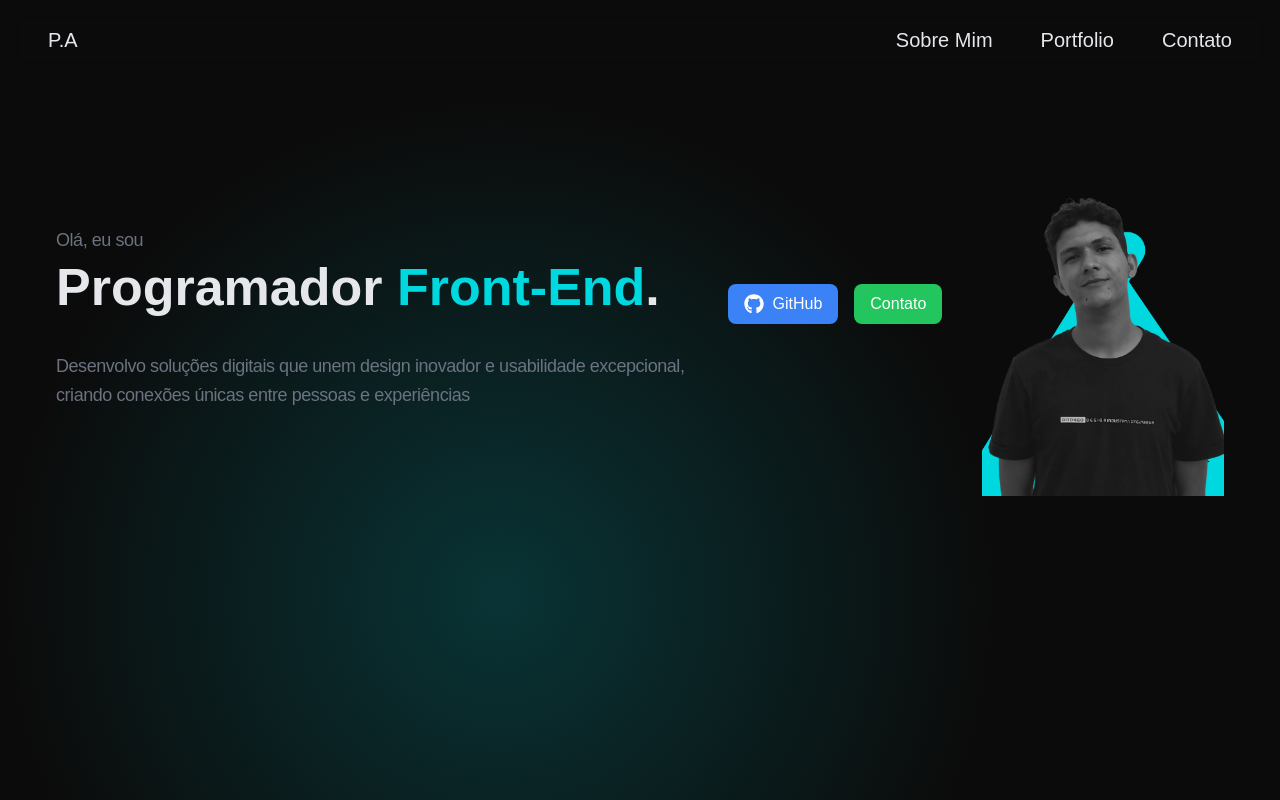
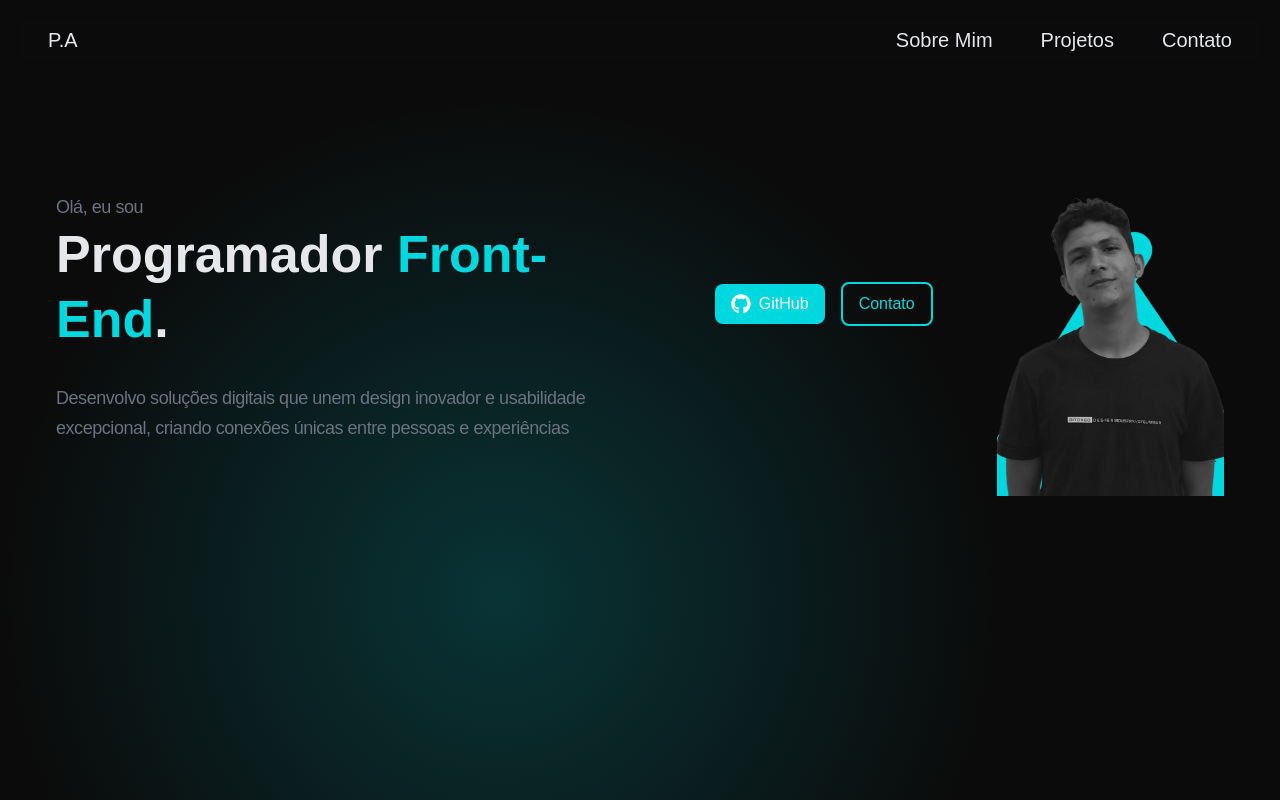
Before and after one commit to pedrinho-devv/Portfolio, a React (Vite) app: page / in a window 1280 px wide. Shown: the top 800 px of the page. Built offline with nearby package versions, Linux system fonts and the light colour scheme.

Commit message:
overflow-hidden

```diff
--- a/src/Components/Hero.jsx
+++ b/src/Components/Hero.jsx
@@ -1,9 +1,9 @@
 import profilepic from "../assets/perfil-photo.png";
-import { FaGithub, FaReact } from "react-icons/fa";
+import { FaGithub } from "react-icons/fa";
 
 const Hero = () => {
   return (
-    <div className="mt-24 max-w-[1200px] mx-auto">
+    <div className="overflow-hidden mt-24 max-w-[1200px] mx-auto">
       {/* Container Principal */}
       <div className="md:flex md:items-center gap-6 px-4">
         {/* Texto de apresentação */}
@@ -17,20 +17,22 @@ const Hero = () => {
             excepcional, criando conexões únicas entre pessoas e experiências
           </p>
         </div>
-        <div className="flex flex-col sm:flex-row items-center justify-center gap-4 p-4">
+
+        {/* Botões */}
+        <div className="flex sm:flex-row flex-col items-center justify-center gap-4 p-4 md:w-[500px] mx-auto">
           {/* Botão GitHub */}
-          <button className="bg-blue-500 text-white py-2 px-4 rounded-lg w-full sm:w-auto text-center flex items-center justify-center gap-2">
+          <button className="bg-[#00D8E0] text-white py-2 px-4 rounded-lg w-full sm:w-auto text-center flex items-center justify-center gap-2">
             <FaGithub className="text-xl" />
             GitHub
           </button>
 
           {/* Botão Contato */}
-          <button className="bg-green-500 text-white py-2 px-4 rounded-lg w-full sm:w-auto text-center flex items-center justify-center gap-2">
-
+          <button className="border-2 border-[#00D8E0] text-[#00D8E0] py-2 px-4 rounded-lg w-full sm:w-auto text-center flex items-center justify-center gap-2">
             Contato
           </button>
         </div>
 
+        {/* Imagem de Perfil */}
         <div className="flex justify-center md:justify-end mt-6 md:mt-0">
           <img
             src={profilepic}
--- a/src/Components/Navbar.jsx
+++ b/src/Components/Navbar.jsx
@@ -32,7 +32,7 @@ const Navbar = () => {
     }
 
   return (
-    <div className='md:fixed top-0 left-0 w-full bg-opacity-70 backdrop-blur-md z-50'>
+    <div className='overflow-hidden md:fixed top-0 left-0 w-full bg-opacity-70 backdrop-blur-md z-50'>
         <div className='max-w-[1300px] mx-auto  flex justify-between text-gray-200
         text-xl items-center px-12 h-20'>
 
@@ -40,7 +40,7 @@ const Navbar = () => {
 
             <ul className='hidden md:flex gap-12 z-10 cursor-pointer'>
                 <li><Link to="skills" smooth={true} offset={50} duration={500}>Sobre Mim</Link></li>
-                <li><Link to="portfolio" smooth={true} offset={50} duration={500}>Portfolio</Link></li>
+                <li><Link to="portfolio" smooth={true} offset={50} duration={500}>Projetos</Link></li>
                 <li><Link to="contact" smooth={true} offset={50} duration={500}>Contato</Link></li>
             </ul>
 
@@ -56,7 +56,7 @@ const Navbar = () => {
             >
                 <ul className='font-semibold text-4xl space-y-8 mt-24 text-center'>
                     <li><Link to="skills" onClick={closeNav} smooth={true} offset={50} duration={500}>Sobre Mim</Link></li>
-                    <li><Link to="portfolio" onClick={closeNav} smooth={true} offset={50} duration={500}>Portfolio</Link></li>
+                    <li><Link to="portfolio" onClick={closeNav} smooth={true} offset={50} duration={500}>Projetos</Link></li>
                     <li><Link to="contact" onClick={closeNav} smooth={true} offset={50} duration={500}>Contato</Link></li>
                 </ul>
 
```
